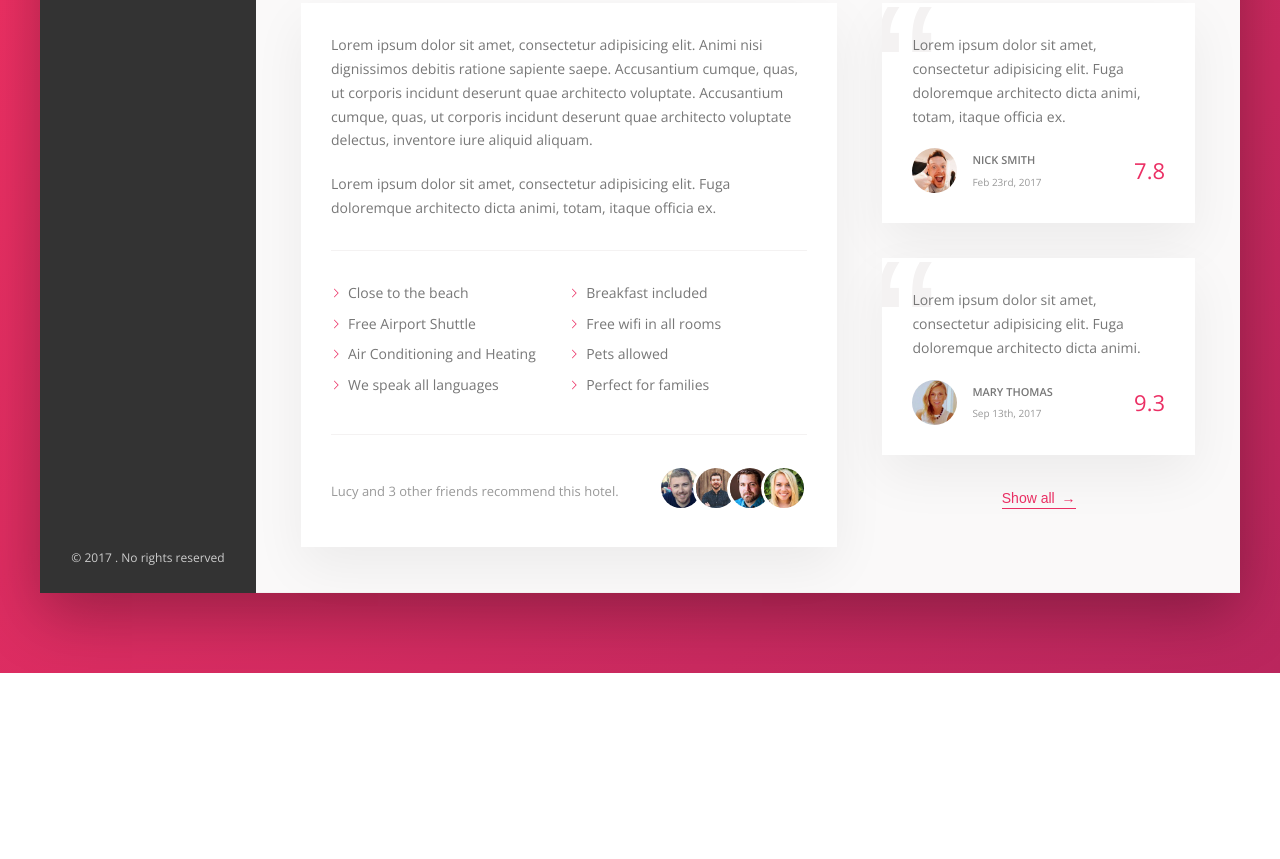
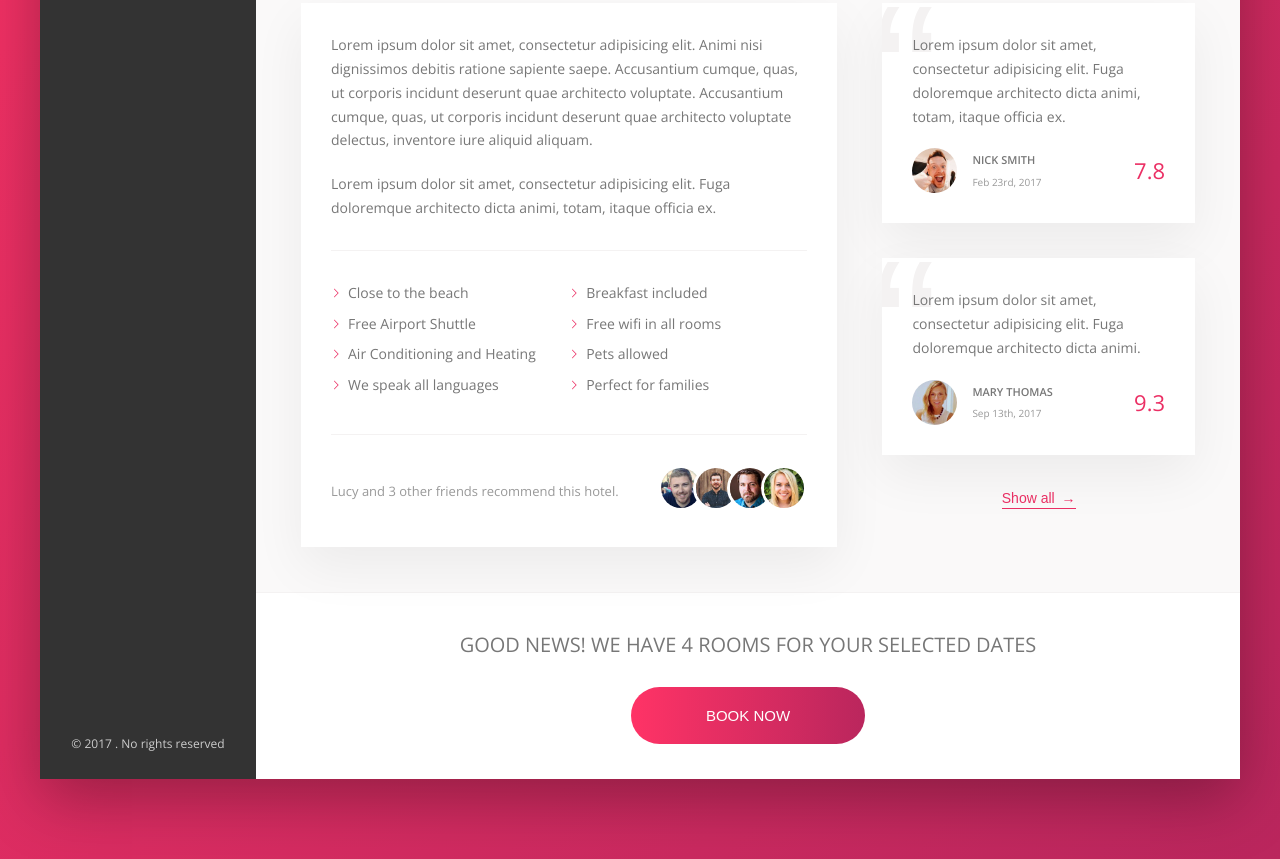
Before and after one commit to AnupamBasumatary/Reservation_Site, a website: page index.html in a window 1280 px wide. Shown: the part 646-1505 px from the top of the page. Before the commit the page ends 1319 px from the top, so only its background shows below. Drawn offline with nearby package versions, Linux system fonts and the light colour scheme.

Commit message:
Added CTA Section

```diff
--- a/index.html
+++ b/index.html
@@ -196,6 +196,17 @@
 
                             <button class="btn-inline">Show all <span>&rarr;</span></button>
                         </div>
+
+                    </div>
+
+                    <div class="cta">
+                        <div class="cta__book-now">
+                            Good News! We have 4 rooms for your selected dates
+                        </div>
+                        <button class="btn">
+                            <span class="btn__visible">Book now</span>
+                            <span class="btn__invisible">Only 4 rooms left</span>
+                        </button>
                     </div>
 
                 </main>
--- a/sass/_components.scss
+++ b/sass/_components.scss
@@ -405,3 +405,61 @@
         z-index: 1;
     }
 }
+
+//Call To Action
+.cta {
+    padding: 3.5rem 0;
+    text-align: center;
+
+    &__book-now {
+        font-size: 2rem;
+        font-weight: 300;
+        text-transform: uppercase;
+        margin-bottom: 2.5rem;
+    }
+}
+
+//Button
+.btn {
+    font-size: 1.5rem;
+    font-weight: 300;
+    text-transform: uppercase;
+    border-radius: 100px;
+    border: none;
+    background-image: linear-gradient(to right,var(--color-primary-light),var(--color-primary-dark));
+    color: #fff;
+    position: relative;
+    overflow: hidden;
+    cursor: pointer;
+
+    & > * {
+        display: inline-block;
+        height: 100%;
+        width: 100%;
+        transition: all .2s;
+    }
+
+    &__visible {
+        padding: 2rem 7.5rem;
+    }
+
+    &__invisible {
+        position: absolute;
+        padding: 2rem 0;
+        left: 0;
+        top: -100%;
+    }
+
+    &:hover {
+        background-image: linear-gradient(to left,var(--color-primary-light),var(--color-primary-dark));
+    }
+
+    &:hover &__visible{
+        transform: translateY(100%);
+    }
+
+    &:hover &__invisible{
+        top: 0;
+    }
+
+}
```
Also changed, not shown: sass/main.css, 1 other file.
